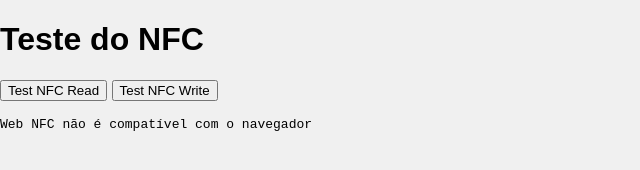
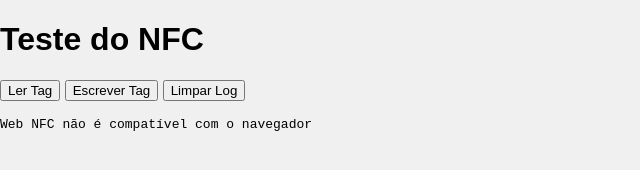
Before and after one commit to leodasilveira/leodasilveira.github.io, a plain HTML site: page index.html in a window 1280 px wide. Shown: the whole page, without its empty margins (0-640 px from the left). Drawn offline with Linux system fonts and the light colour scheme.

Commit message:
Update index.html

```diff
--- a/index.html
+++ b/index.html
@@ -25,8 +25,9 @@
 <body>
     <h1>Teste do NFC</h1>
     <p>
-        <button onclick="readTag()">Test NFC Read</button>
-        <button onclick="writeTag()">Test NFC Write</button>
+        <button onclick="readTag()">Ler Tag</button>
+        <button onclick="writeTag()">Escrever Tag</button>
+        <button onclick="clearLog()">Limpar Log</button>
     </p>
     <pre id="log"></pre>
 <!--     <p><small>Based on the code snippets from <a href="https://w3c.github.io/web-nfc/#examples">specification draft</a>.</small></p> -->
```
